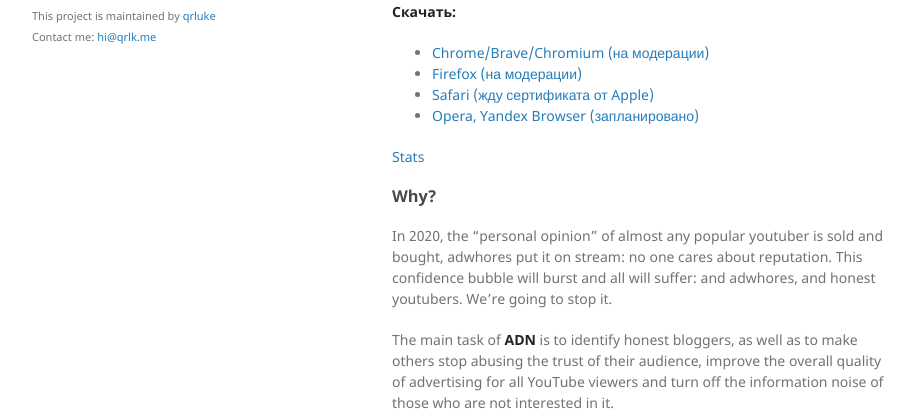
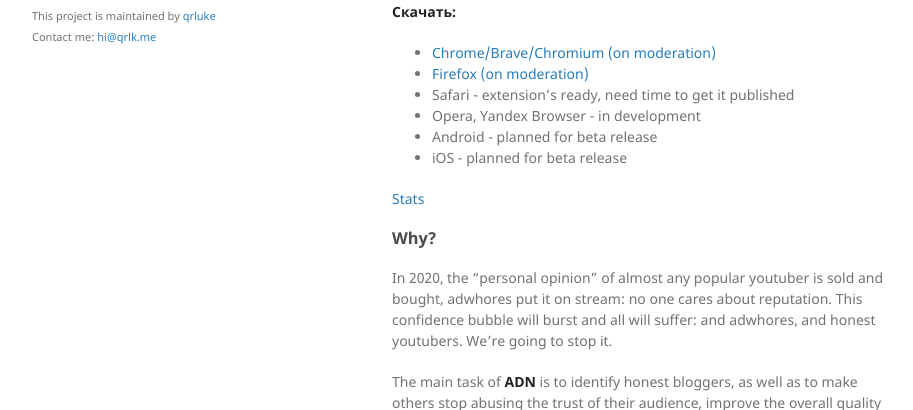
Before and after one commit to qrluke/adwhore.net, a Jekyll site: the page built from docs/en.md, in a window 1280 px wide and 900 px high, cut to the strip 490-900 px from the top of the window. Shown: the whole strip, without its empty margins (178-1091 px from the left). Built offline with Jekyll 4.4.1, drawn with Linux system fonts in a browser that asks for light colours.

Commit message:
Site | Listed plans

```diff
--- a/docs/en.md
+++ b/docs/en.md
@@ -8,11 +8,14 @@
 **ADWHORE.NET** is an extension for **YouTube** that highlights and skips ads from corrupt bloggers.
 
 <iframe width="560" height="315" src="https://www.youtube-nocookie.com/embed/0JTH5gG9vek" frameborder="0" allow="accelerometer; autoplay; encrypted-media; gyroscope; picture-in-picture" allowfullscreen></iframe>
+
 **Скачать:**
-* <a href = "">Chrome/Brave/Chromium (на модерации)</a>
-* <a href = "">Firefox (на модерации)</a>
-* <a href = "">Safari (жду сертификата от Apple)</a>
-* <a href = "">Opera, Yandex Browser (запланировано)</a>
+* <a href = "">Chrome/Brave/Chromium (on moderation)</a>
+* <a href = "">Firefox (on moderation)</a>
+* Safari - extension's ready, need time to get it published
+* Opera, Yandex Browser - in development
+* Android - planned for beta release
+* iOS - planned for beta release
 
 <a href = "https://adwhore.net/stats.html">Stats</a>
 ### Why?
```
Also changed, not shown: docs/ru.md (+5 -2 lines).
